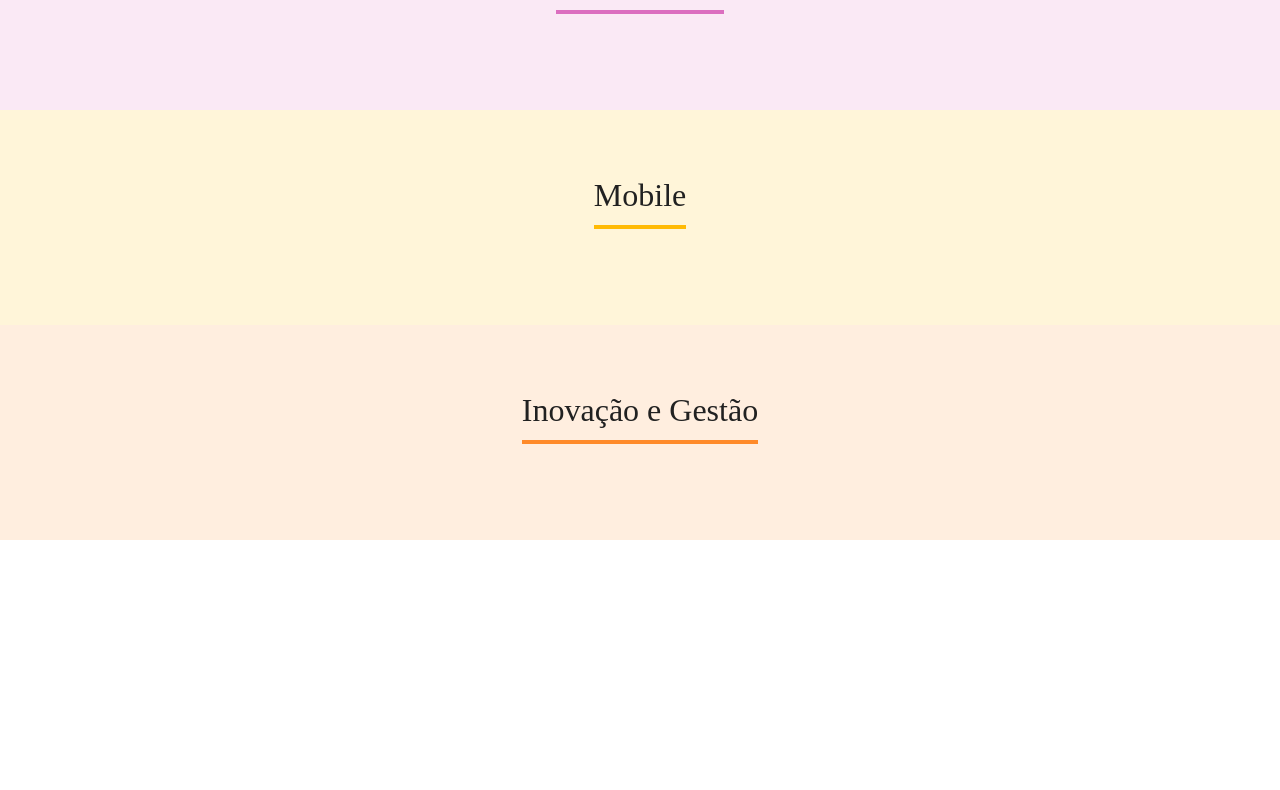
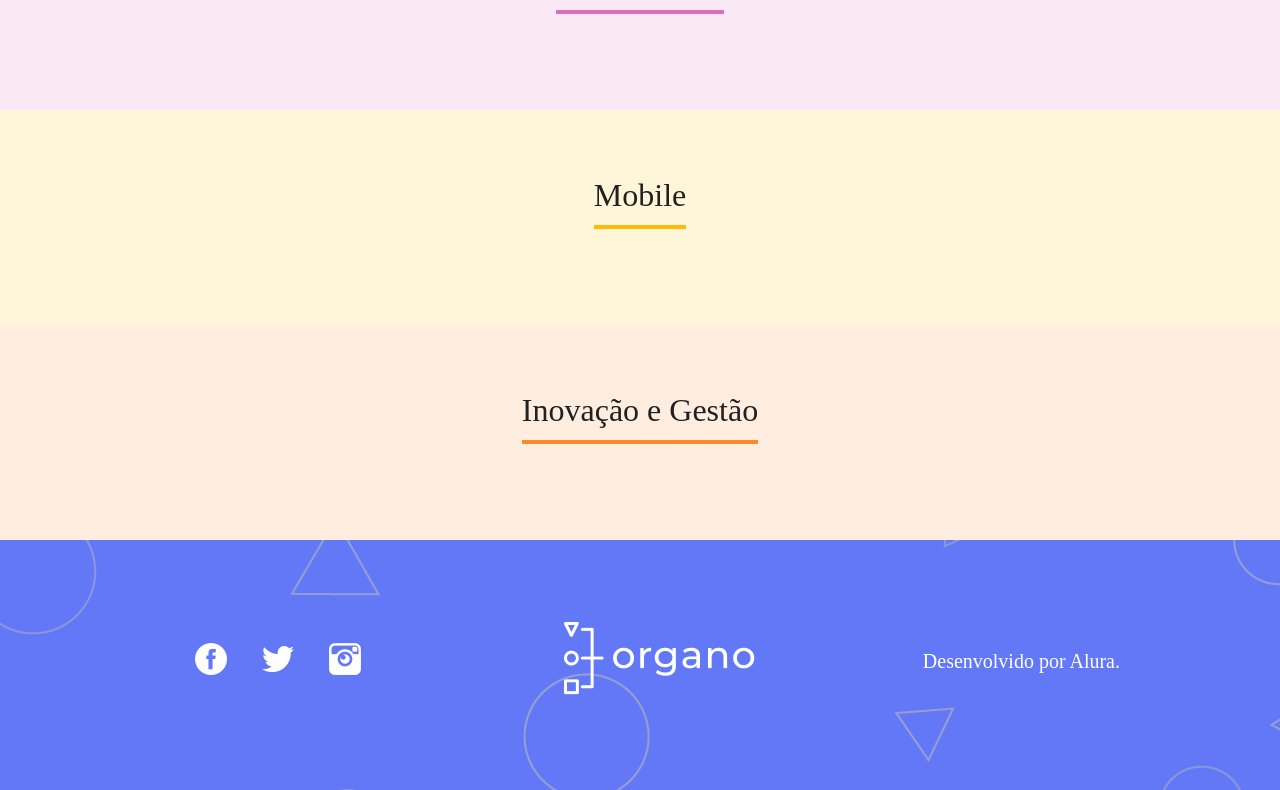
Before and after one commit to MatheusGorga/organo, a React (Create React App) app: page / in a window 1280 px wide. Shown: the part 2412-3202 px from the top of the page. Before the commit the page ends 2952 px from the top, so only its background shows below. Built offline with nearby package versions, Linux system fonts and the light colour scheme.

Commit message:
desafio rodape

```diff
--- a/src/App.js
+++ b/src/App.js
@@ -1,6 +1,7 @@
 import { useState } from 'react';
 import Banner from './components/Banner/Banner';
 import Formulario from './components/Formulario/Formulario';
+import Rodape from './components/Rodape/Rodape';
 import Time from './components/Time/Time';
 
 
@@ -55,6 +56,7 @@ function App() {
       <Formulario times={TIMES.map((time) => time.nome)} aoColaboradorCadastrado={colaborador => aoNovoColaboradorAdicionado(colaborador)} />
 
       {TIMES.map((time) =>
+
         <Time
           key={time.nome}
           nome={time.nome}
@@ -63,6 +65,7 @@ function App() {
           colaboradores={colaboradores.filter((colaborador) => colaborador.time === time.nome)}
         />)}
 
+      <Rodape />
 
 
     </div>
--- /dev/null
+++ b/src/components/Rodape/Rodape.jsx
@@ -0,0 +1,23 @@
+import './rodape.css';
+
+function Rodape() {
+  return (
+    <div className='rodape'>
+      <div className='rodape-itens'>
+        <section>
+          <img src='/assets/fb.png' alt='' />
+          <img src='/assets/tw.png' alt='' />
+          <img src='/assets/ig.png' alt='' />
+        </section>
+        <section>
+          <img src='/assets/logo.png' alt='' />
+        </section>
+        <section>
+          <h5> Desenvolvido por Alura.</h5>
+        </section>
+      </div>
+    </div>
+  );
+}
+
+export default Rodape;
--- /dev/null
+++ b/src/components/Rodape/rodape.css
@@ -0,0 +1,29 @@
+.rodape {
+  background-image: url('../../../public/assets/fundo.png');
+  background-color: #6278F7;
+  height: 250px;
+  background-position: center;
+  background-repeat: no-repeat;
+}
+
+.rodape .rodape-itens {
+  display: flex;
+  align-items: center;
+  justify-content: space-between;
+  padding-top: 75px;
+  padding-left: 160px;
+  padding-right: 160px;
+}
+
+.rodape .rodape-itens img {
+  margin-left: 35px;
+}
+
+.rodape h5 {
+  font-family: 'Montserrat';
+  font-style: normal;
+  font-weight: 500;
+  font-size: 20px;
+  line-height: 24px;
+  color: #FFFFFF;
+}
--- a/src/components/colaborador/Colaborador.jsx
+++ b/src/components/colaborador/Colaborador.jsx
@@ -13,7 +13,7 @@ function Colaborador(props) {
       >
         <img src={props.img} alt={props.nome} />
       </div>
-      <div className='rodape'>
+      <div className='colaborador-rodape'>
         <h4>{props.nome}</h4>
         <h5>{props.cargo}</h5>
       </div>
--- a/src/components/colaborador/colaborador.css
+++ b/src/components/colaborador/colaborador.css
@@ -15,7 +15,7 @@
   bottom: -50px;
 }
 
-.rodape {
+.colaborador-rodape {
   padding-top: 40px;
   padding-bottom: 20px;
   background: #FFFFFF;
@@ -23,7 +23,7 @@
   border-radius: 0 0 10px 10px;
 }
 
-.rodape h4 {
+.colaborador-rodape h4 {
   font-family: 'Montserrat';
   font-style: normal;
   font-weight: 600;
@@ -32,7 +32,7 @@
   color: #6278F7;
 }
 
-.rodape h5 {
+.colaborador-rodape h5 {
   font-family: 'Montserrat';
   font-style: normal;
   font-weight: 400;
```
